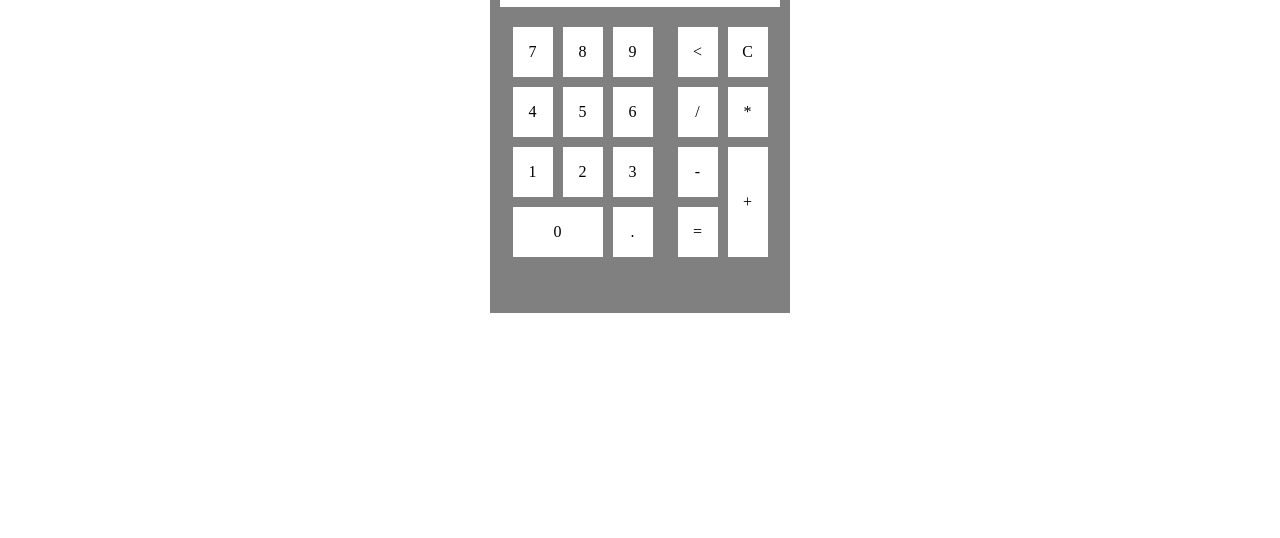
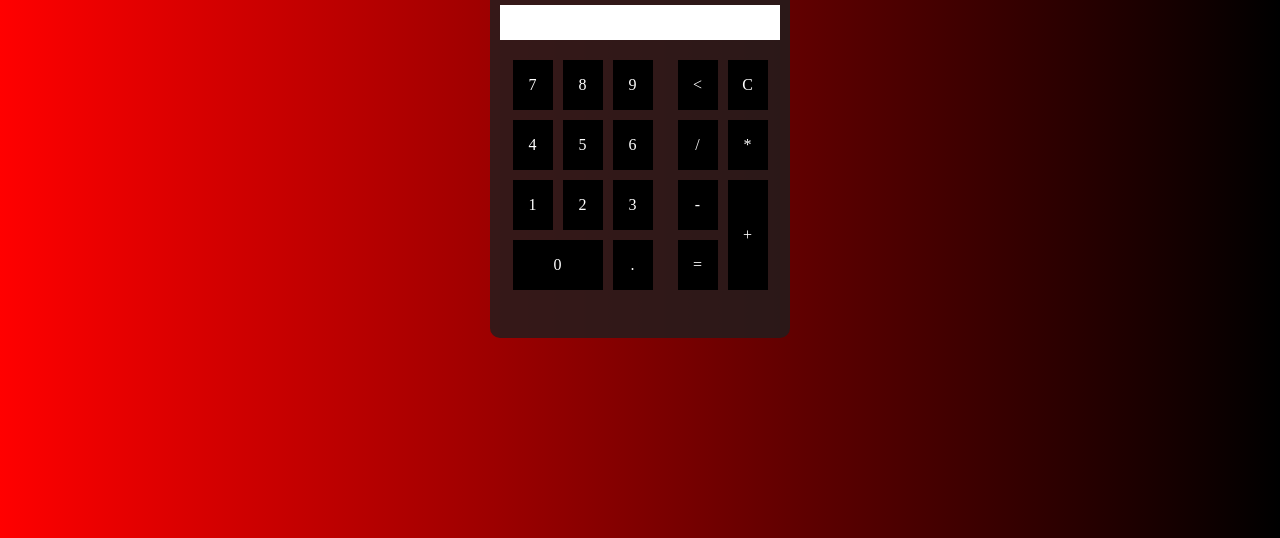
Before and after one commit to CauaHm/Calculadora, a plain HTML site: page index.html in a window 1280 px wide. Shown: the part 262-800 px from the top of the page. Drawn offline with Linux system fonts and the light colour scheme.

Commit message:
terminando o javascript

```diff
--- a/index.html
+++ b/index.html
@@ -9,29 +9,30 @@
 <body>
     <div class="pai">
         <div class="calculadora">
+            <h1>Calculadora</h1>
             <div class="result"></div>
             <div class="buttons">
                 <div class="button-nums">
-                    <div class="btn bnt1">1</div>
-                    <div class="btn bnt2">2</div>
-                    <div class="btn bnt3">3</div>
-                    <div class="btn bnt4">4</div>
-                    <div class="btn bnt5">5</div>
-                    <div class="btn bnt6">6</div>
-                    <div class="btn bnt7">7</div>
-                    <div class="btn bnt8">8</div>
-                    <div class="btn bnt9">9</div>
-                    <div class="btn bnt0">0</div>
-                    <div class="btn bntp">.</div>
+                    <div onclick="insert('1')" class="btn bnt1">1</div>
+                    <div onclick="insert('2')" class="btn bnt2">2</div>
+                    <div onclick="insert('3')" class="btn bnt3">3</div>
+                    <div onclick="insert('4')" class="btn bnt4">4</div>
+                    <div onclick="insert('5')" class="btn bnt5">5</div>
+                    <div onclick="insert('6')" class="btn bnt6">6</div>
+                    <div onclick="insert('7')" class="btn bnt7">7</div>
+                    <div onclick="insert('8')" class="btn bnt8">8</div>
+                    <div onclick="insert('9')" class="btn bnt9">9</div>
+                    <div onclick="insert('0')" class="btn bnt0">0</div>
+                    <div onclick="insert('.')" class="btn bntp">.</div>
                 </div>
                 <div class="button-op">
-                    <div class="btn bntseta"><</div>
-                    <div class="btn bntC">C</div>
-                    <div class="btn bntbarra">/</div>
-                    <div class="btn bntmult">*</div>
-                    <div class="btn bntmenos">-</div>
-                    <div class="btn bntmais">+</div>
-                    <div class="btn bntigual">=</div>
+                    <div onclick="back()" class="btn bntseta"><</div>
+                    <div onclick="del()" class="btn bntC">C</div>
+                    <div onclick="insert('/')" class="btn bntbarra">/</div>
+                    <div onclick="insert('*')" class="btn bntmult">*</div>
+                    <div onclick="insert('-')" class="btn bntmenos">-</div>
+                    <div onclick="insert('+')" class="btn bntmais">+</div>
+                    <div onclick="calcular()" class="btn bntigual">=</div>
 
                 </div>
             </div>
--- a/script.js
+++ b/script.js
@@ -0,0 +1,23 @@
+function insert(num) {
+    mostrarResultado = document.querySelector('.result').innerHTML;
+    document.querySelector('.result').innerHTML = mostrarResultado + num;
+
+}
+
+function del() {
+    document.querySelector('.result').innerHTML = ''
+}
+
+function back() {
+    var resultado = document.querySelector('.result').innerHTML;
+
+    document.querySelector('.result').innerHTML = resultado.substring(0, resultado.length -1)
+}
+
+function calcular() {
+    var resultado = document.querySelector('.result').innerHTML;
+    if(resultado) {
+        document.querySelector('.result').innerHTML = eval(resultado)
+    }
+
+}
--- a/styles.css
+++ b/styles.css
@@ -7,6 +7,8 @@
 body {
     width: 100%;
     height: 100%;
+    color: white;
+    background-image: linear-gradient(to right, red, black);
 }
 
 .pai {
@@ -19,20 +21,27 @@ body {
 
 .calculadora {
     width: 300px;
-    height: 350px;
-    background-color: gray;
+    height: 400px;
+    background-color: rgba(31, 30, 30, 0.815);
     display: flex;
     justify-content: center;
     align-items: center;
     flex-direction: column;
     padding: 10px;
+    border-radius: 10px;
     gap: 20px;
 }
 
 .result {
     width: 100%;
-    height: 40px;
+    height: 45px;
     background-color: white;
+    border: none;
+    font-size: 1.3rem;
+    text-align: right;
+    padding: 5px;
+    outline: none;
+    color: black;
 }
 
 .buttons {
@@ -70,7 +79,7 @@ body {
 }
 
 .btn {
-    background-color: white;
+    background-color: black;
     cursor: pointer;
     display: flex;
     justify-content: center;
@@ -78,7 +87,8 @@ body {
 }
 
 .btn:hover {
-    background-color: rgb(170, 165, 165);
+    background-color: rgb(226, 220, 220);
+    color: black;
     transition: 0.2s;
 }
 
```
